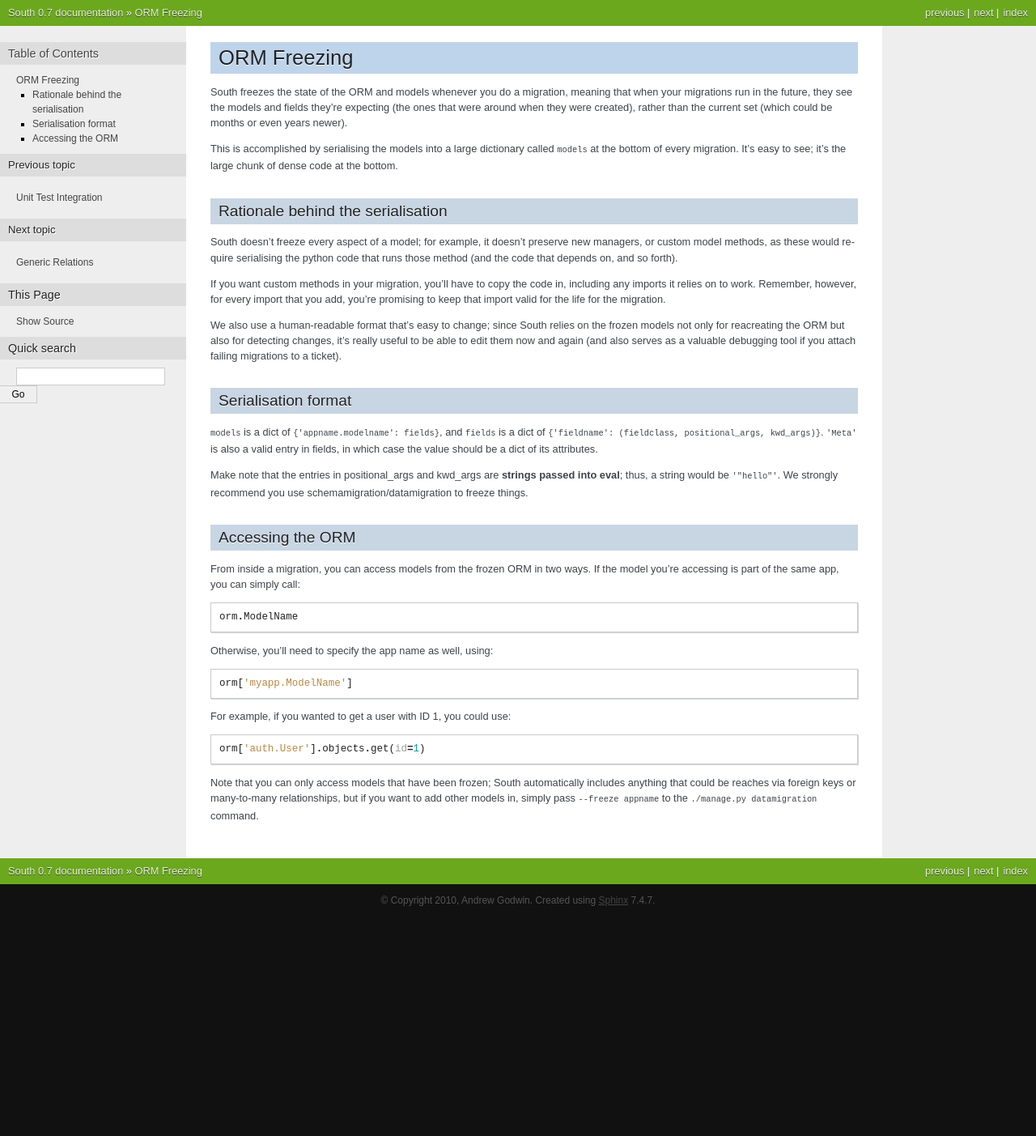
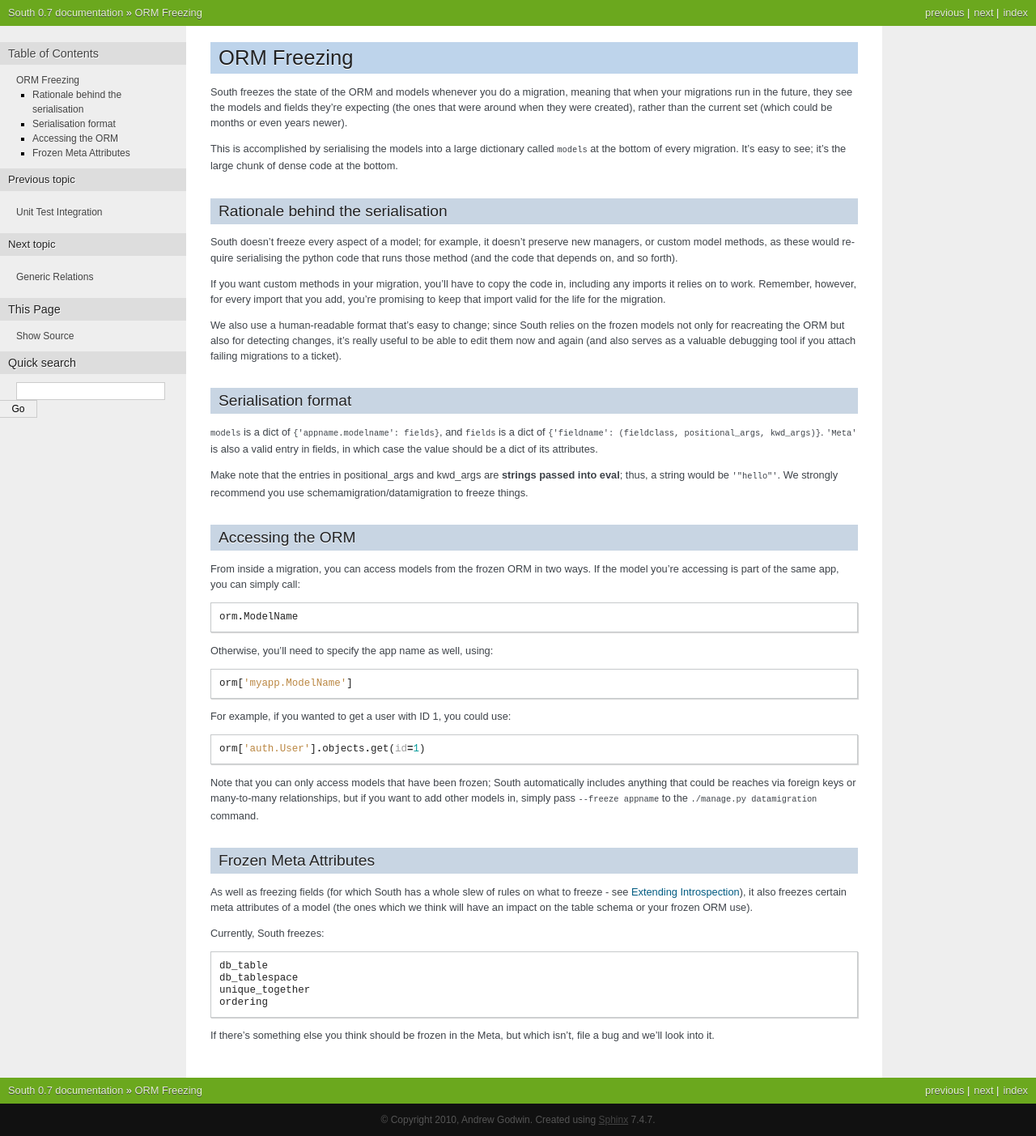
Before and after one commit to matthiask/south, a Sphinx documentation site: the page built from docs/ormfreezing.rst, in a window 1280 px wide. Shown: the whole page at 81% size. Built offline with Sphinx 7.4.7, drawn with Linux system fonts in a browser that asks for light colours; before the commit the page ends 1132 px from its top, so only the background shows below that.

Commit message:
Fix #482: Docs on meta freezing

```diff
--- a/docs/ormfreezing.rst
+++ b/docs/ormfreezing.rst
@@ -64,3 +64,21 @@ Note that you can only access models that have been frozen; South automatically
 includes anything that could be reaches via foreign keys or many-to-many
 relationships, but if you want to add other models in, simply pass ``--freeze appname``
 to the ``./manage.py datamigration`` command.
+
+Frozen Meta Attributes
+----------------------
+
+As well as freezing fields (for which South has a whole slew of rules on
+what to freeze - see :ref:`extending-introspection`), it also freezes certain
+meta attributes of a model (the ones which we think will have an impact on the
+table schema or your frozen ORM use).
+
+Currently, South freezes::
+
+ db_table
+ db_tablespace
+ unique_together
+ ordering
+
+If there's something else you think should be frozen in the Meta, but which
+isn't, file a bug and we'll look into it.
```
